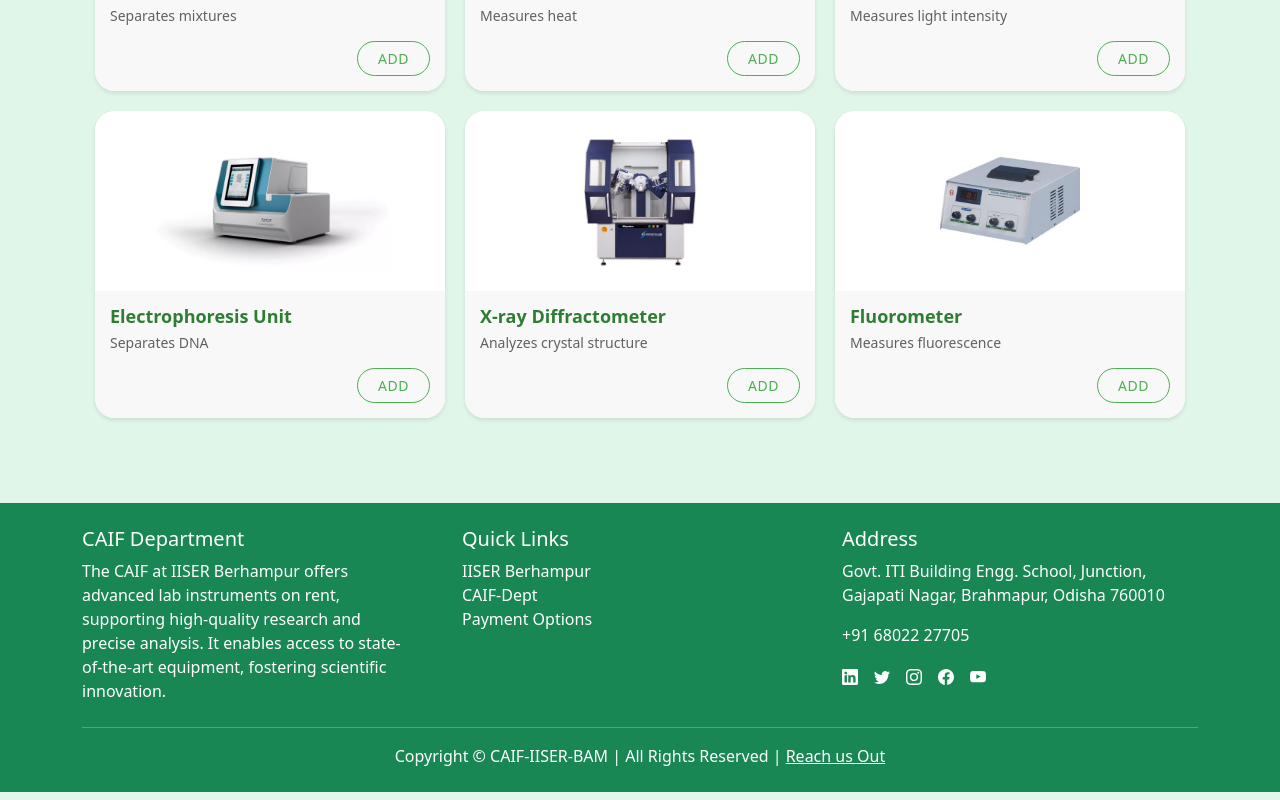
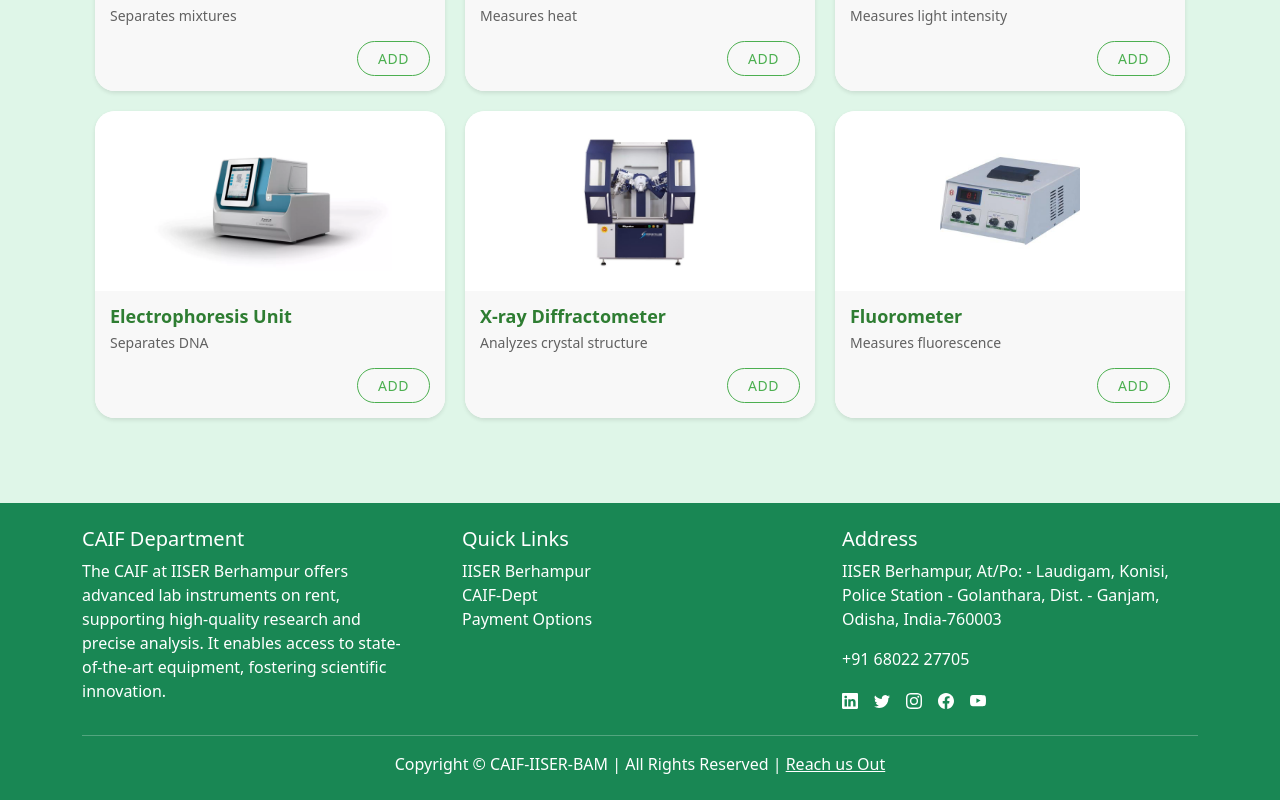
Before and after one commit to shaan4712/iiser-berhampur, a React (Vite) app in the folder caif/: page /viewlab in a window 1280 px wide. Shown: the part 1073-1873 px from the top of the page. Built offline with nearby package versions, Linux system fonts and the light colour scheme.

Commit message:
iiser address changed in footer

```diff
--- a/caif/src/component/Footer.jsx
+++ b/caif/src/component/Footer.jsx
@@ -22,7 +22,7 @@ function Footer() {
           </div>
           <div className="col-md-4">
             <h5>Address</h5>
-            <p>Govt. ITI Building Engg. School, Junction, Gajapati Nagar, Brahmapur, Odisha 760010</p>
+            <p>IISER Berhampur, At/Po: - Laudigam, Konisi, Police Station - Golanthara, Dist. - Ganjam, Odisha, India-760003</p>
             <a href="https://www.justdial.com/Berhampur-Odisha/Iiser-Berhampur-Transit-Campus-Berhampur/9999PX680-X680-180814222829-Q2Y3_BZDET"
             className="text-decoration-none custom"><p>+91 68022 27705</p></a>
             <div>
```
